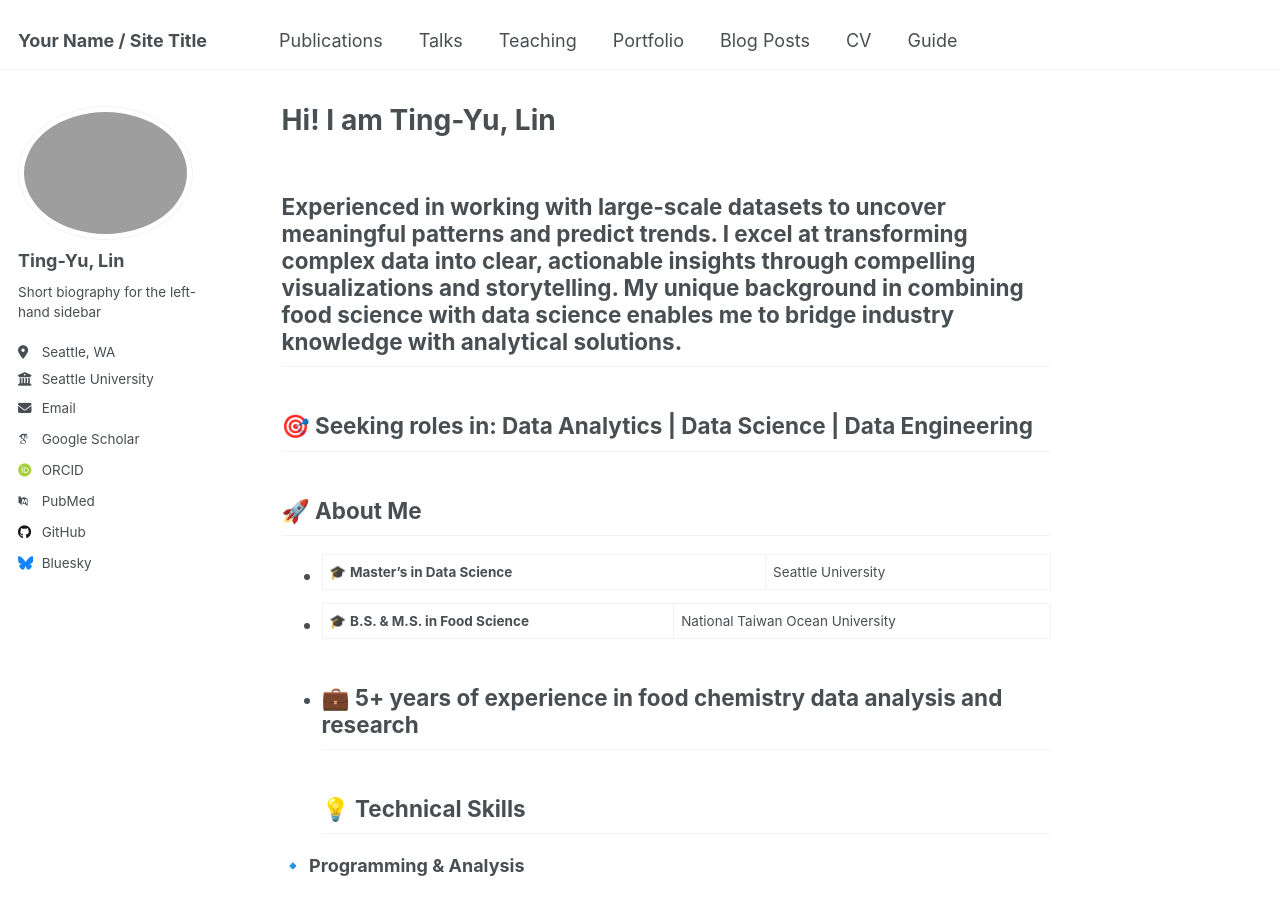
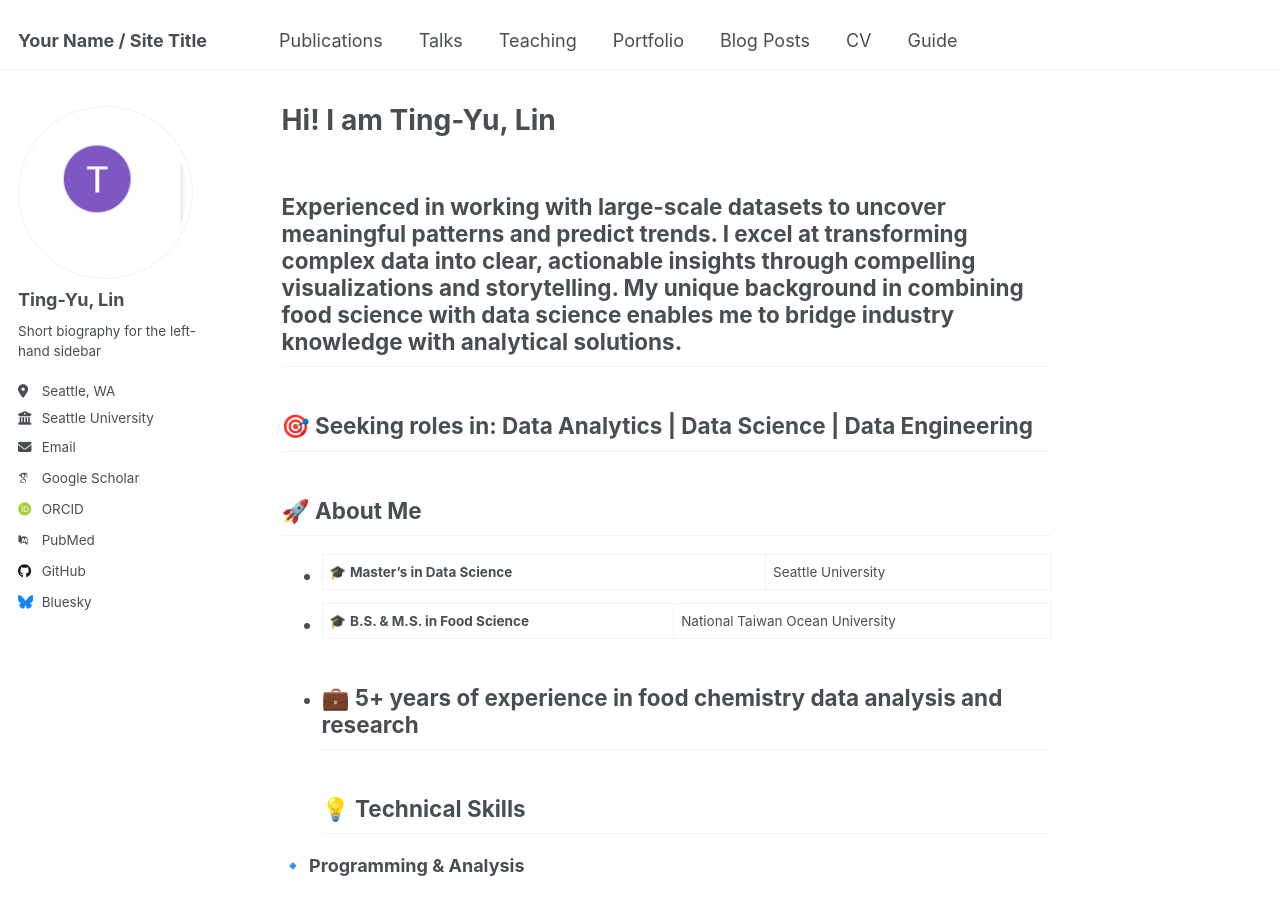
Before and after one commit to Tingyu98/Tingyu98.github.io, a Jekyll site: the page built from _pages/about.md, in a window 1280 px wide and 900 px high. Built offline with Jekyll 4.4.1, drawn with Linux system fonts in a browser that asks for light colours; some web fonts are replaced.

Commit message:
Update _config.yml

```diff
--- a/_config.yml
+++ b/_config.yml
@@ -22,7 +22,7 @@ repository               : "academicpages/academicpages.github.io"
 #               Additional customization can be done by editing /_includes/author-profile.html
 author:
   # Biographic information
-  avatar           : "profile.png"
+  avatar           : "11.png"
   name             : "Ting-Yu, Lin"
   bio              : "Short biography for the left-hand sidebar"
   location         : "Seattle, WA"
```
